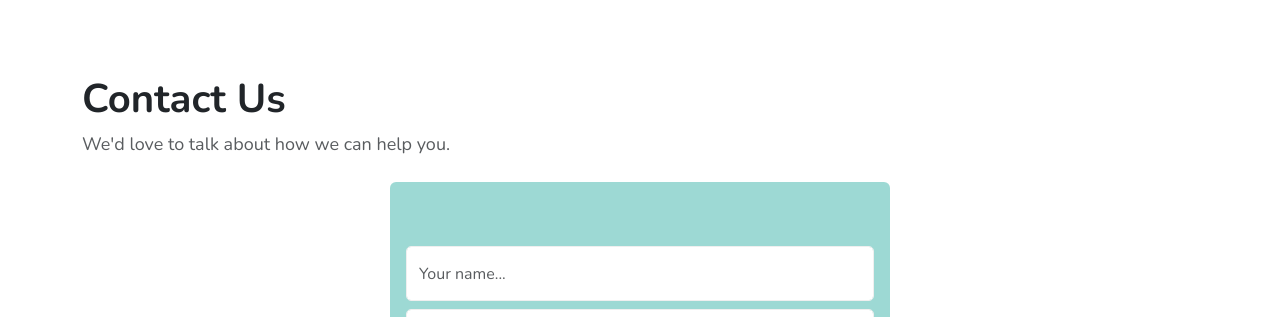
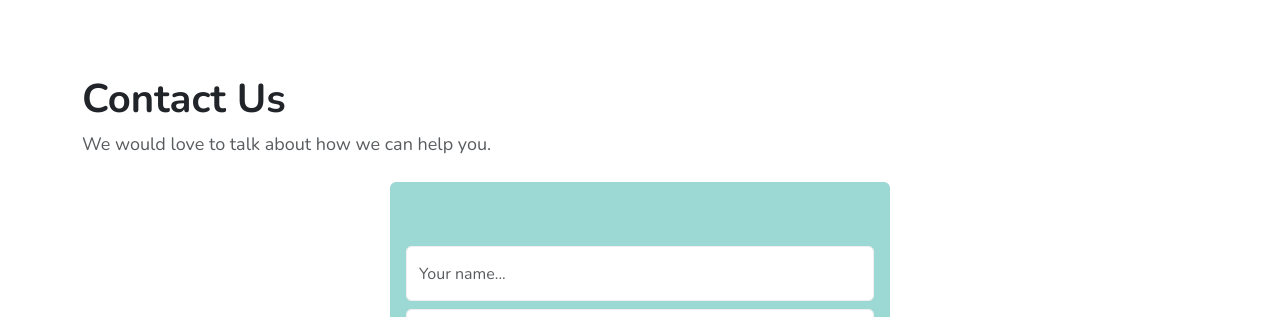
Before and after one commit to henrylee-aps/mgtouch, a Laravel app: page /contact in a window 1280 px wide. Shown: the part 77-394 px from the top of the page. Run offline with Laravel 12, Linux system fonts and the light colour scheme.

Commit message:
Test check-in from Windows

```diff
--- a/resources/views/contact.blade.php
+++ b/resources/views/contact.blade.php
@@ -14,7 +14,7 @@
                     <div class="col-lg-12">
                         <div class="section_title">
                             <h1 class="fw-bold"><span></span>Contact Us</h1>
-                            <p class="text-muted mb-0 mt-2">We'd love to talk about how we can help you.</p>
+                            <p class="text-muted mb-0 mt-2">We would love to talk about how we can help you.</p>
                         </div>
                     </div>
                 </div>
```
